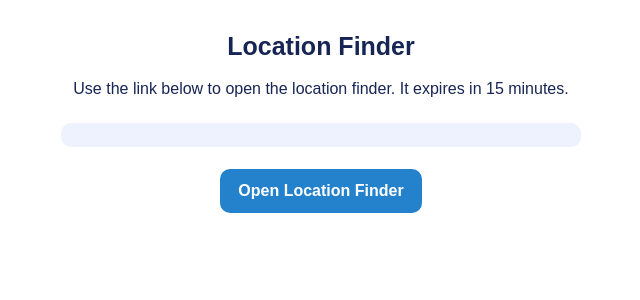
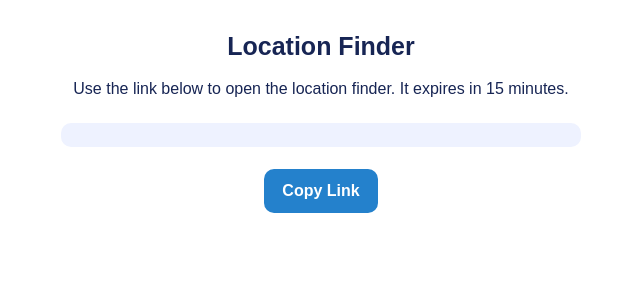
Before and after one commit to codexyuta-max/virtualnumber, a Flask app: template templates/mini_app.html in a window 1280 px wide. Shown: the top 300 px of the page, without its empty margins (319-959 px from the left). Run offline with Flask 3, Linux system fonts and the light colour scheme; the template is opened without the code that fills it, so the values that code supplies are empty; parts of the project's set-up code (start-up, migrations or seed data) failed here and were passed over.

Commit message:
add copy button

```diff
--- a/templates/mini_app.html
+++ b/templates/mini_app.html
@@ -11,7 +11,8 @@
     h1 { margin: 0 0 12px; font-size: 25px; }
     p { line-height: 1.5; }
     .link { display: block; overflow-wrap: anywhere; margin: 22px 0; padding: 12px; border-radius: 10px; background: #eef2ff; color: #312e81; text-decoration: none; font-size: 13px; }
-    .open { display: inline-block; padding: 13px 18px; border-radius: 10px; background: var(--tg-theme-button-color, #2481cc); color: var(--tg-theme-button-text-color, #fff); text-decoration: none; font-weight: 700; }
+    .copy { border: 0; padding: 13px 18px; border-radius: 10px; background: var(--tg-theme-button-color, #2481cc); color: var(--tg-theme-button-text-color, #fff); font: inherit; font-weight: 700; cursor: pointer; }
+    #copy-status { min-height: 1.4em; margin: 12px 0 0; font-size: 14px; }
   </style>
 </head>
 <body>
@@ -19,7 +20,22 @@
     <h1>Location Finder</h1>
     <p>Use the link below to open the location finder. It expires in 15 minutes.</p>
     <a class="link" href="{{ website_link }}">{{ website_link }}</a>
-    <a class="open" href="{{ website_link }}">Open Location Finder</a>
+    <button class="copy" id="copy-link" type="button">Copy Link</button>
+    <p id="copy-status" role="status" aria-live="polite"></p>
   </main>
+  <script>
+    const websiteLink = {{ website_link | tojson }};
+    const copyButton = document.getElementById("copy-link");
+    const copyStatus = document.getElementById("copy-status");
+
+    copyButton.addEventListener("click", async () => {
+      try {
+        await navigator.clipboard.writeText(websiteLink);
+        copyStatus.textContent = "Link copied to clipboard.";
+      } catch {
+        copyStatus.textContent = "Unable to copy automatically. Select the link above and copy it manually.";
+      }
+    });
+  </script>
 </body>
 </html>
```
